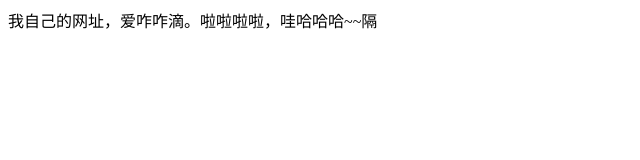
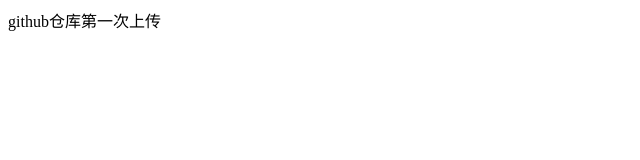
Before and after one commit to sdta25196/sdta25196.github.io, a plain HTML site: page index.html in a window 1280 px wide. Shown: the whole page, without its empty margins (0-640 px from the left). Drawn offline with Linux system fonts and the light colour scheme.

```diff
--- a/index.html
+++ b/index.html
@@ -7,6 +7,6 @@
     <title>Document</title>
 </head>
 <body>
-    我自己的网址，爱咋咋滴。啦啦啦啦，哇哈哈哈~~隔
+    github仓库第一次上传
 </body>
 </html>
```
Also changed, not shown: README.md, main.html (deleted), 1 other file.
